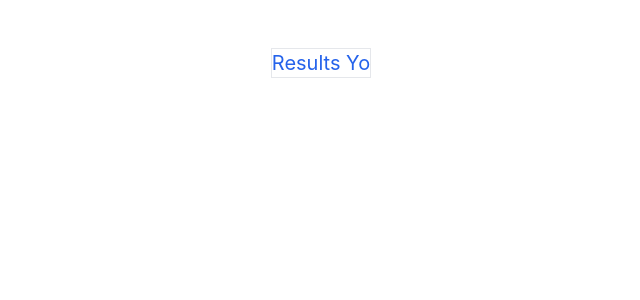
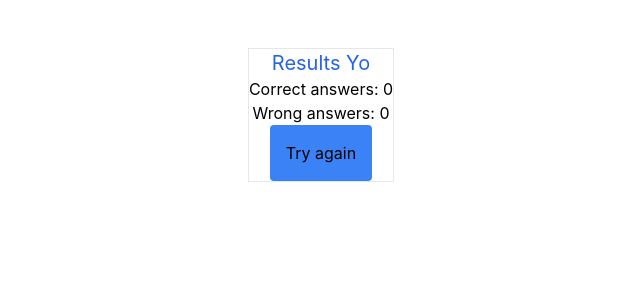
Before and after one commit to D-Pagey/aldgate, a Next.js app: page /results in a window 1280 px wide. Shown: the top 300 px of the page, without its empty margins (319-959 px from the left). Built offline with nearby package versions, Linux system fonts and the light colour scheme.

Commit message:
feat(game): store game state globally, show on results

```diff
--- a/contexts/index.tsx
+++ b/contexts/index.tsx
@@ -6,26 +6,54 @@ import {
   SetStateAction,
   useContext,
 } from "react";
+import { receiveMessageOnPort } from "worker_threads";
 
 export type ContextTypes = {
   username?: string;
   setUsername: Dispatch<SetStateAction<string | undefined>>;
+  correctAnswers: number;
+  setCorrectAnswers: Dispatch<SetStateAction<number>>;
+  wrongAnswers: number;
+  setWrongAnswers: Dispatch<SetStateAction<number>>;
+  resetGame: () => void;
 };
 
 const Context = createContext<ContextTypes>({
   username: undefined,
   setUsername: () => null,
+  correctAnswers: 0,
+  setCorrectAnswers: () => null,
+  wrongAnswers: 0,
+  setWrongAnswers: () => null,
+  resetGame: () => null,
 });
 
 type Props = {
-  children: any;
+  children: JSX.Element;
 };
 
 export const Provider: FC<Props> = ({ children }) => {
   const [username, setUsername] = useState<string>();
+  const [correctAnswers, setCorrectAnswers] = useState(0);
+  const [wrongAnswers, setWrongAnswers] = useState(0);
+
+  const resetGame = () => {
+    setCorrectAnswers(0);
+    setWrongAnswers(0);
+  };
 
   return (
-    <Context.Provider value={{ username, setUsername }}>
+    <Context.Provider
+      value={{
+        username,
+        setUsername,
+        correctAnswers,
+        setCorrectAnswers,
+        wrongAnswers,
+        setWrongAnswers,
+        resetGame,
+      }}
+    >
       {children}
     </Context.Provider>
   );
--- a/pages/game.tsx
+++ b/pages/game.tsx
@@ -12,10 +12,14 @@ const testString = "AHGFGAHGFGAHGFG";
 const Game: NextPage = () => {
   const [letterIndex, setLetterIndex] = useState(0);
   const [isPaused, setIsPaused] = useState(false);
-  const [correctTally, setCorrectTally] = useState(0);
-  const [incorrectTally, setIncorrectTally] = useState(0);
 
-  const { username } = useAppContext();
+  const {
+    username,
+    setCorrectAnswers,
+    correctAnswers,
+    wrongAnswers,
+    setWrongAnswers,
+  } = useAppContext();
 
   const router = useRouter();
 
@@ -27,10 +31,10 @@ const Game: NextPage = () => {
   );
 
   useEffect(() => {
-    if (incorrectTally >= 2 || letterIndex === testString.length - 1) {
+    if (wrongAnswers >= 2 || letterIndex === testString.length - 1) {
       router.push("/results");
     }
-  }, [incorrectTally, letterIndex, router]);
+  }, [wrongAnswers, letterIndex, router]);
 
   const handleClick = () => {
     const currentLetter = testString[letterIndex];
@@ -41,9 +45,9 @@ const Game: NextPage = () => {
 
     // check if you're right
     if (currentLetter === comparisonLetter) {
-      setCorrectTally(correctTally + 1);
+      setCorrectAnswers(correctAnswers + 1);
     } else {
-      setIncorrectTally(incorrectTally + 1);
+      setWrongAnswers(wrongAnswers + 1);
     }
 
     // unpause
--- a/pages/results.tsx
+++ b/pages/results.tsx
@@ -1,7 +1,17 @@
 import type { NextPage } from "next";
 import Head from "next/head";
+import { useRouter } from "next/router";
+import { useAppContext } from "../contexts";
 
 const Results: NextPage = () => {
+  const { correctAnswers, wrongAnswers, resetGame } = useAppContext();
+  const router = useRouter();
+
+  const handleRetry = () => {
+    resetGame();
+    router.push("/game");
+  };
+
   return (
     <div>
       <Head>
@@ -12,6 +22,20 @@ const Results: NextPage = () => {
 
       <main className="border w-max mx-auto mt-12 flex flex-col items-center">
         <h1 className="text-blue-600 text-xl">Results Yo</h1>
+
+        <p>
+          Correct answers: <span>{correctAnswers}</span>
+        </p>
+        <p>
+          Wrong answers: <span>{wrongAnswers}</span>
+        </p>
+
+        <button
+          className="bg-blue-500 p-4 rounded hover:bg-blue-600"
+          onClick={handleRetry}
+        >
+          Try again
+        </button>
       </main>
     </div>
   );
```
Also changed, not shown: 1 other file (tests, documents, lock files or other folders).
